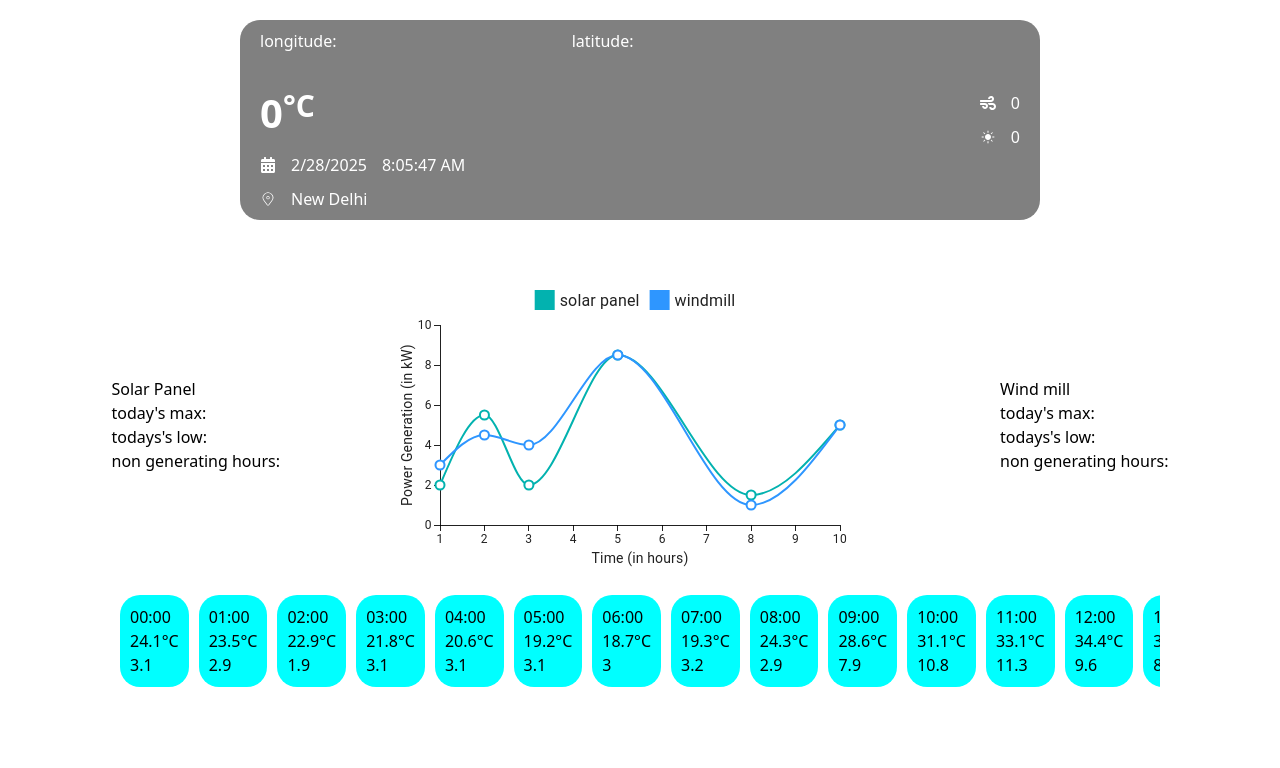
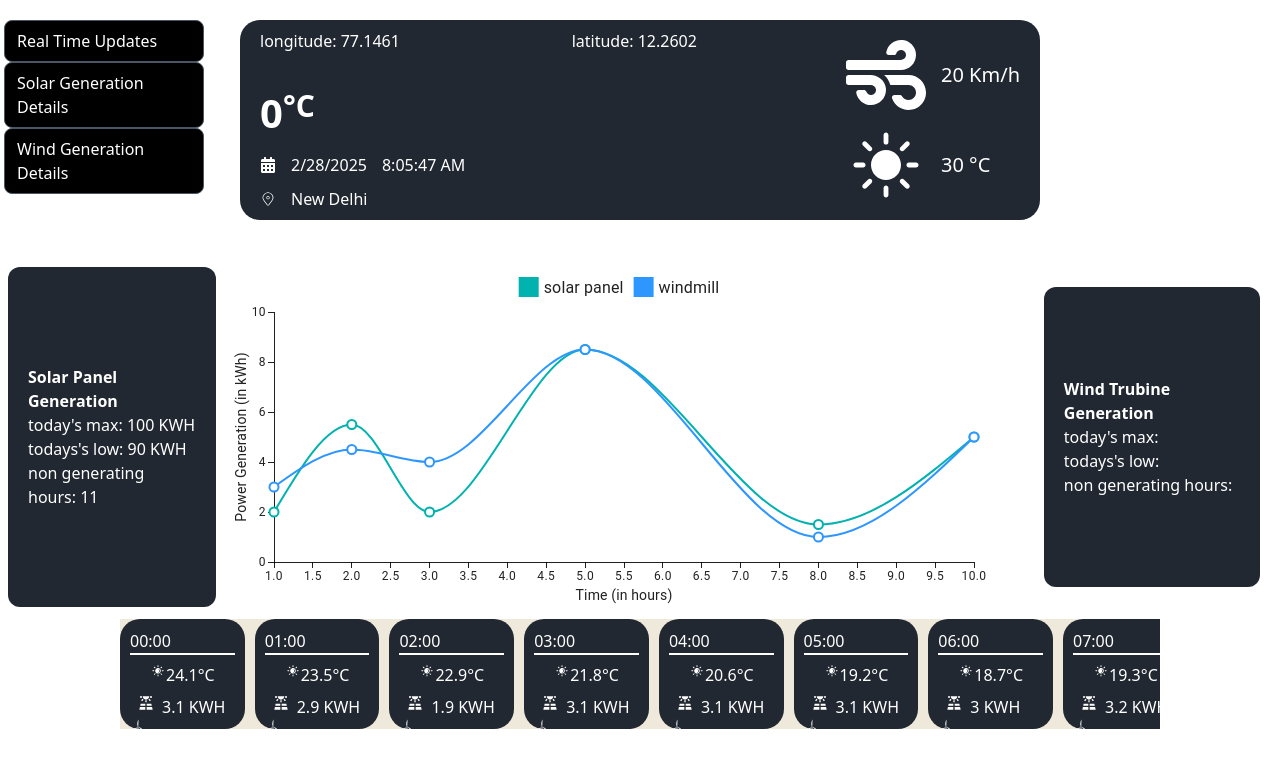
Before and after one commit to Ritvik-project/Energy_forecasting_frontend, a React (Vite) app: page / in a window 1280 px wide. Shown: the top 768 px of the page. Built offline with nearby package versions, Linux system fonts and the light colour scheme.

Commit message:
completed

```diff
--- a/package.json
+++ b/package.json
@@ -21,6 +21,7 @@
     "dayjs": "^1.11.13",
     "react": "^19.0.0",
     "react-dom": "^19.0.0",
+    "react-icons": "^5.5.0",
     "react-router-dom": "^7.2.0",
     "tailwindcss": "^4.0.9"
   },
--- a/src/components/Dashboard1.jsx
+++ b/src/components/Dashboard1.jsx
@@ -1,11 +1,12 @@
-import React, { useState, useEffect } from 'react';
+import React, { useState, useEffect } from "react";
 import { FaCalendarAlt } from "react-icons/fa";
 import { CiLocationOn } from "react-icons/ci";
 import { FaWind } from "react-icons/fa";
 import { IoIosSunny } from "react-icons/io";
 import { WiDegrees } from "react-icons/wi";
-import Dashboard_temp from './Dashboard_temp';
-import Dashboard3 from './Dashboard3';
+import Dashboard_temp from "./Dashboard_temp";
+import Dashboard3 from "./Dashboard3";
+import Navigation from "./Navigation";
 
 const Dashboard1 = () => {
   const [data, setData] = useState({
@@ -14,19 +15,19 @@ const Dashboard1 = () => {
     windspeed: 0,
     time: new Date().toLocaleTimeString(),
     date: new Date().toLocaleDateString(),
-      location: 'New Delhi',
-      longitude: '',
-      latitude: '',
-      time: ''
+    location: "New Delhi",
+    longitude: "77.1461",
+    latitude: "12.2602",
+    time: "",
   });
 
   const handleInputChange = (e) => {
     const { name, value } = e.target;
     setData((prevData) => ({
       ...prevData,
-          [name]: value
+      [name]: value,
     }));
-  }
+  };
 
   useEffect(() => {
     const interval = setInterval(() => {
@@ -34,7 +35,7 @@ const Dashboard1 = () => {
       setData((prevData) => ({
         ...prevData,
         time: now.toLocaleTimeString(),
-              date: now.toLocaleDateString()
+        date: now.toLocaleDateString(),
       }));
     }, 1000);
 
@@ -44,44 +45,73 @@ const Dashboard1 = () => {
   return (
     <>
       <div>
-              <div className='parent'>
-
-                  <div className='Dash_U bg-gray-700'>
-                      <div className='left_side'>
-                      <div style={{display:'flex', flexDirection:'row', position:'relative', paddingBottom:'20px'}}>
-                        <div >
-                           longitude: <input className="outline-hidden border-none" value={data.longitude} name='longitude' onChange={handleInputChange} type='text'></input>
+        <div>
+          <Navigation />
+        </div>
+        <div className="parent">
+          <div className="Dash_U bg-[#222831]">
+            <div className="left_side">
+              <div
+                style={{
+                  display: "flex",
+                  flexDirection: "row",
+                  position: "relative",
+                  paddingBottom: "20px",
+                }}
+              >
+                <div>
+                  longitude:{" "}
+                  <input
+                    className="outline-hidden border-none"
+                    value={data.longitude}
+                    name="longitude"
+                    onChange={handleInputChange}
+                    type="text"
+                  ></input>
                 </div>
                 <div>
-                        latitude: <input className="outline-hidden border-none" value={data.latitude} name='latitude' onChange={handleInputChange} type='text' />
+                  latitude:{" "}
+                  <input
+                    className="outline-hidden border-none"
+                    value={data.latitude}
+                    name="latitude"
+                    onChange={handleInputChange}
+                    type="text"
+                  />
+                </div>
               </div>
 
-
+              <div style={{ display: "flex", flexDirection: "row" }}>
+                {/* <h1 style={{position:'absolute',left:'26%'}}><WiDegrees /></h1> */}
+                <h1 className="h1A">{data.temperature} </h1>{" "}
+                <h1 className="h1B">{"\u00B0"}C</h1>
               </div>
-
-                          <div style={{display:'flex',flexDirection:'row'}}>
-                              {/* <h1 style={{position:'absolute',left:'26%'}}><WiDegrees /></h1> */}
-                              <h1 className='h1A'>{data.temperature} </h1> <h1 className='h1B'>{'\u00B0'}C</h1>
-
+              <div className="same_l">
+                <div>
+                  <FaCalendarAlt />
                 </div>
-                          <div className='same_l'>
-                              <div><FaCalendarAlt /></div>
                 <div>{data.date}</div>
                 <div>{data.time}</div>
               </div>
-                          <div className='same_l'>
-                              <div><CiLocationOn /></div>
+              <div className="same_l">
+                <div>
+                  <CiLocationOn />
+                </div>
                 <div>{data.location}</div>
               </div>
             </div>
-                      <div className='right_side'>
-                          <div className='same_l'>
-                              <div><FaWind /></div>
-                              <div>{data.windspeed}</div>
+            <div className="right_side">
+              <div className="same_l">
+                <div>
+                  <FaWind size={80} className="-ml-8" />
                 </div>
-                          <div className='same_l'>
-                              <div><IoIosSunny /></div>
-                              <div>{data.sunlight}</div>
+                <p className="text-xl">{data.windspeed ? 100 : 20} Km/h</p>
+              </div>
+              <div className="same_l">
+                <div>
+                  <IoIosSunny size={80} className="-ml-8" />
+                </div>
+                <p className="text-xl">{data.sunlight ? 120 : 30} °C</p>
               </div>
             </div>
           </div>
@@ -92,10 +122,9 @@ const Dashboard1 = () => {
         <div>
           <Dashboard3 />
         </div>
-
       </div>
     </>
   );
-}
+};
 
 export default Dashboard1;
--- a/src/components/Dashboard3.jsx
+++ b/src/components/Dashboard3.jsx
@@ -1,40 +1,62 @@
-import React, { useEffect, useState } from 'react'
-import datax from './datax.json'
+import React, { useEffect, useState } from "react";
+import datax from "./datax.json";
 import { FaWind } from "react-icons/fa";
+import Navigation from "./Navigation";
+import { WiSolarEclipse } from "react-icons/wi";
+import { MdSolarPower } from "react-icons/md";
+import { GiWindTurbine } from "react-icons/gi";
 
 const Dashboard3 = () => {
   const [w_data, setw_data] = useState({
     temperature: [],
     solar: [],
     wind: [],
-        time: []
-    })
+    time: [],
+  });
 
   useEffect(() => {
     if (datax && datax.hourly) {
       const limitedData = {
-                time: datax.hourly.time.slice(0, 24).map(time => time.split('T')[1]),
+        time: datax.hourly.time.slice(0, 24).map((time) => time.split("T")[1]),
         temperature: datax.hourly.temperature_2m.slice(0, 24),
-                wind: datax.hourly.wind_speed_10m.slice(0, 24)
+        wind: datax.hourly.wind_speed_10m.slice(0, 24),
       };
 
-            setw_data(prev => ({
+      setw_data((prev) => ({
         ...prev,
-                ...limitedData
+        ...limitedData,
       }));
     }
   }, []);
 
   return (
     <>
-            <div className="lower_d">
+      <div className="lower_d ">
         {w_data.time.length > 0 ? (
           w_data.time.map((time, index) => (
-                        <div key={index} className="widgets">
+            <div
+              key={index}
+              className="widgets bg-[#222831] px-4 py-2 content-center"
+            >
               <h1>{time}</h1>
+              <hr className="border-1 w-full" />
+
+              <div className="flex px-5 my-2">
+                <WiSolarEclipse className="" />
                 <h2>{w_data.temperature[index]}°C</h2>
-                                <div style={{display:'flex',flexDirection: 'row'}}><h2>{w_data.wind[index]}</h2></div>
+              </div>
 
+              <div>
+                <div style={{ display: "flex", flexDirection: "row" }}>
+                  <MdSolarPower className="mx-2" />
+                  <h2>{w_data.wind[index]} KWH</h2>
+                </div>
+              </div>
+
+              <div>
+                <GiWindTurbine />
+                <p>23.0</p>
+              </div>
             </div>
           ))
         ) : (
@@ -42,7 +64,7 @@ const Dashboard3 = () => {
         )}
       </div>
     </>
-    )
-}
+  );
+};
 
-export default Dashboard3
+export default Dashboard3;
--- a/src/components/Dashboard_temp.jsx
+++ b/src/components/Dashboard_temp.jsx
@@ -1,53 +1,59 @@
-import React from 'react'
-import { LineChart } from '@mui/x-charts/LineChart';
-import { useState, useEffect } from 'react';
-import { bottomNavigationActionClasses } from '@mui/material';
-import { Link } from 'react-router-dom';
-
+import React from "react";
+import { LineChart } from "@mui/x-charts/LineChart";
+import { useState, useEffect } from "react";
+import { bottomNavigationActionClasses } from "@mui/material";
+import { Link } from "react-router-dom";
 
 const Dashboard_temp = () => {
-    return(
+  return (
     <>
-        <div className='second_dash'>
-        <div className='first_2'>
-            <div><h3>Solar Panel</h3></div>
-            <div>today's max:</div>
-            <div>todays's low:</div>
-            <div>non generating hours:</div>
+      <div className="second_dash my-3">
+        <div className="first_2 bg-[#222831] text-white rounded-xl mx-2 px-5 ">
+          <div>
+            <h3 className="font-extrabold">Solar Panel Generation</h3>
           </div>
-        <div className='second_2'>
-        <Link to={'./ten_days'}>
+          <p>today's max: {100} KWH</p>
+          <p>todays's low: {90} KWH</p>
+          <p>non generating hours: {11}</p>
+        </div>
+        <div className="second_2">
+          <Link to={"./ten_days"}>
             <div>
               <LineChart
-                    xAxis={[{ data: [1, 2, 3, 5, 8, 10],
-                    label: 'Time (in hours)' }]}
-                    yAxis={[{label: 'Power Generation (in kW)'}]}
+                xAxis={[
+                  { data: [1, 2, 3, 5, 8, 10], label: "Time (in hours)" },
+                ]}
+                yAxis={[{ label: "Power Generation (in kWh)" }]}
                 series={[
                   {
                     data: [2, 5.5, 2, 8.5, 1.5, 5],
-                        label: 'solar panel'
+                    label: "solar panel",
                   },
                   {
                     data: [3, 4.5, 4, 8.5, 1, 5],
-                        label: 'windmill'
-                    }
+                    label: "windmill",
+                  },
                 ]}
-                    width={500}
-                    height={300}
+                width={800}
+                height={350}
               />
-
-            </div></Link>
             </div>
-        <div className='third_2'>
-            <div style={{alignItems:'center',justifyContent:'center'}}><h3>Wind mill</h3></div>
-            <div>today's max:</div>
-            <div>todays's low:</div>
-            <div>non generating hours:</div>
-
+          </Link>
+        </div>
+        <div className="third_2 px-5 bg-[#222831] text-white rounded-xl m-5 p-5">
+          <div
+            className="font-extrabold"
+            style={{ alignItems: "center", justifyContent: "center" }}
+          >
+            <h3>Wind Trubine Generation</h3>
+          </div>
+          <p>today's max:</p>
+          <p>todays's low:</p>
+          <p>non generating hours:</p>
         </div>
       </div>
     </>
   );
-}
+};
 
-export default Dashboard_temp
+export default Dashboard_temp;
--- /dev/null
+++ b/src/components/NavItem.jsx
@@ -0,0 +1,17 @@
+import { useState } from "react";
+
+const NavItem = ({ message }) => {
+  const [selected, setStated] = useState(true);
+  return (
+    <div
+      className={`${
+        selected ? "bg-black text-white " : "bg-white text-black"
+      } px-3 py-2 border-1 border-gray-600 rounded-lg`}
+      onClick={() => setStated(!selected)}
+    >
+      <p>{message}</p>
+    </div>
+  );
+};
+
+export default NavItem;
--- /dev/null
+++ b/src/components/Navigation.jsx
@@ -0,0 +1,16 @@
+import { useState } from "react";
+import NavItem from "./NavItem";
+
+const Navigation = () => {
+  return (
+    <>
+      <div className=" top-5 absolute left-1 w-[200px]  text-black h-[100px] rounded-xl bg-white">
+        <NavItem message={`Real Time Updates`} />
+        <NavItem message={`Solar Generation Details`} />
+        <NavItem message={`Wind Generation Details`} />
+      </div>
+    </>
+  );
+};
+
+export default Navigation;
--- a/src/index.css
+++ b/src/index.css
@@ -1,9 +1,8 @@
 @import "tailwindcss";
-body{
+body {
   background-color: white;
-
 }
-.parent{
+.parent {
   display: flex;
   justify-content: center;
   flex-direction: row;
@@ -11,8 +10,8 @@ body{
   padding-top: 20px;
   /* background-color: blue; */
 }
-.Dash_U{
-  background-color: grey;
+.Dash_U {
+  background-color: #222831;
   color: white;
   width: 800px;
   height: 200px;
@@ -20,16 +19,16 @@ body{
   align-items: center;
   justify-content: space-between;
   padding: 20px;
-  border-radius: 20px ;
+  border-radius: 20px;
 }
-.left_side{
+.left_side {
   display: flex;
   flex-direction: column;
   align-content: flex-start;
   gap: 10px;
   column-gap: 10px;
 }
-.right_side{
+.right_side {
   display: flex;
   flex-direction: column;
   align-content: flex-end;
@@ -37,47 +36,45 @@ body{
   gap: 10px;
   font-size: 16px;
 }
-.h1A{
+.h1A {
   font-size: 40px;
   font-weight: bold;
 }
-.h1B{
+.h1B {
   font-size: 30px;
   font-weight: bold;
 }
-.same_l{
+.same_l {
   display: flex;
   align-items: center;
   gap: 15px;
 }
 
-.second_dash{
+.second_dash {
   display: flex;
   justify-content: center;
   flex-direction: row;
   height: 340px;
   /* background-color: yellow; */
   align-content: center;
-  gap: 110px;
 }
-.first_2{
-  display: flex;
-  flex-direction: column;
-  justify-content: center;
-
-}
-.second_2{
+.first_2 {
   display: flex;
   flex-direction: column;
   justify-content: center;
 }
-.third_2{
+.second_2 {
+  display: flex;
+  flex-direction: column;
+  justify-content: center;
+}
+.third_2 {
   display: flex;
   flex-direction: column;
   justify-content: center;
   align-content: flex-start;
 }
-.ten_days{
+.ten_days {
   background-color: red;
   color: white;
   border-radius: 15px;
@@ -85,20 +82,21 @@ body{
   padding-right: 7px;
   margin-top: 20px;
 }
-.ten_days:hover{
+.ten_days:hover {
   background-color: blue;
 }
-.widgets{
-  background-color: aqua;
+.widgets {
+  background-color: #222831;
+  color: white;
   border-radius: 20px;
   padding: 10px;
-  margin-right: 10px ;
+  margin-right: 10px;
   max-width: 220px;
   display: flex;
-  align-items:flex-start;
+  align-items: flex-start;
   flex-direction: column;
 }
-.lower_d{
+.lower_d {
   max-width: 1800px;
   max-height: 110px;
   display: flex;
@@ -106,10 +104,11 @@ body{
   overflow-x: auto;
   margin-left: 120px;
   margin-right: 120px;
+  background-color: #eee9da;
 }
-.lower_d::-webkit-scrollbar{
+.lower_d::-webkit-scrollbar {
   display: none;
 }
-.Gh{
+.Gh {
   font-size: 25px;
 }
```
Also changed, not shown: 1 other file (tests, documents, lock files or other folders). Lines whose indentation alone changed are shown as unchanged.
